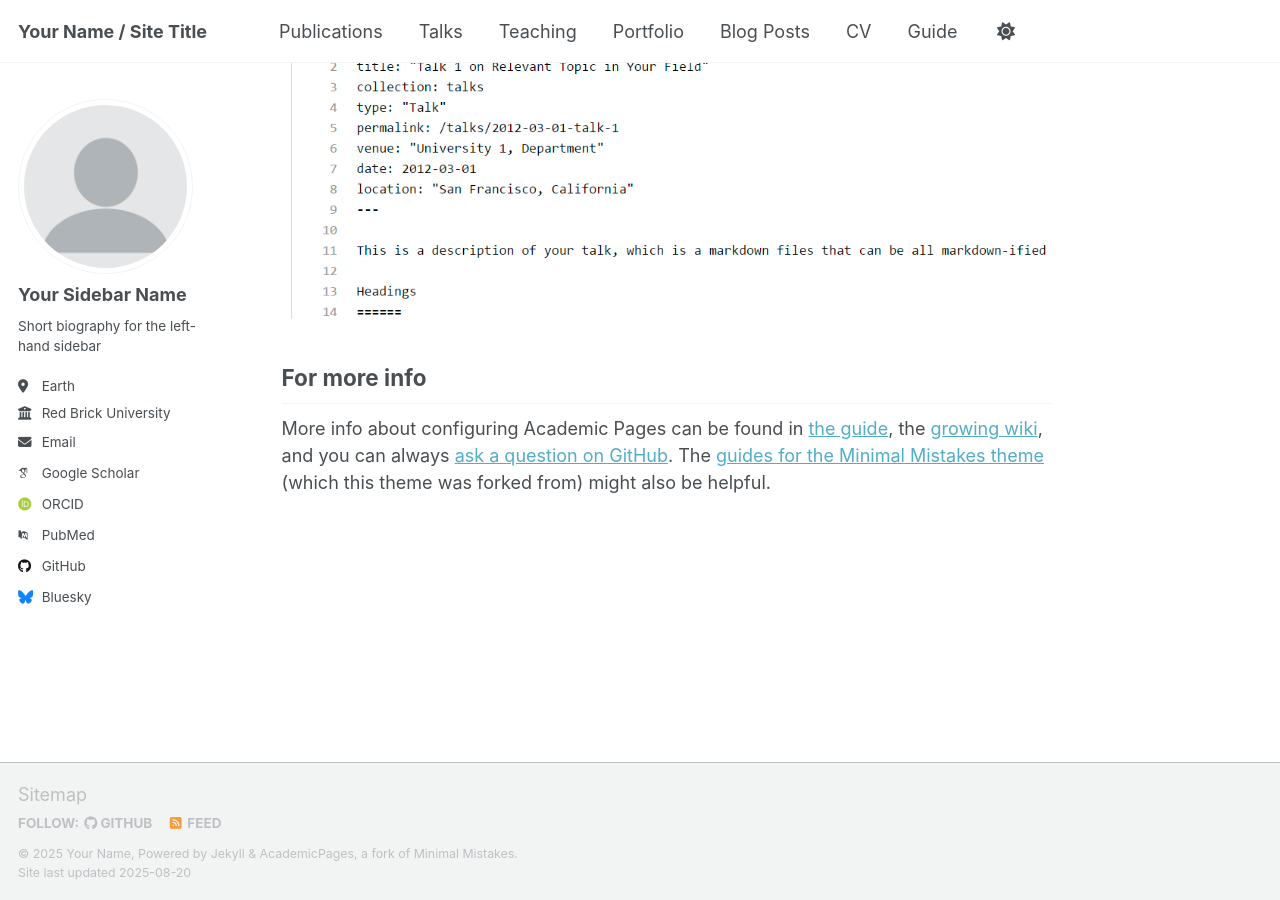
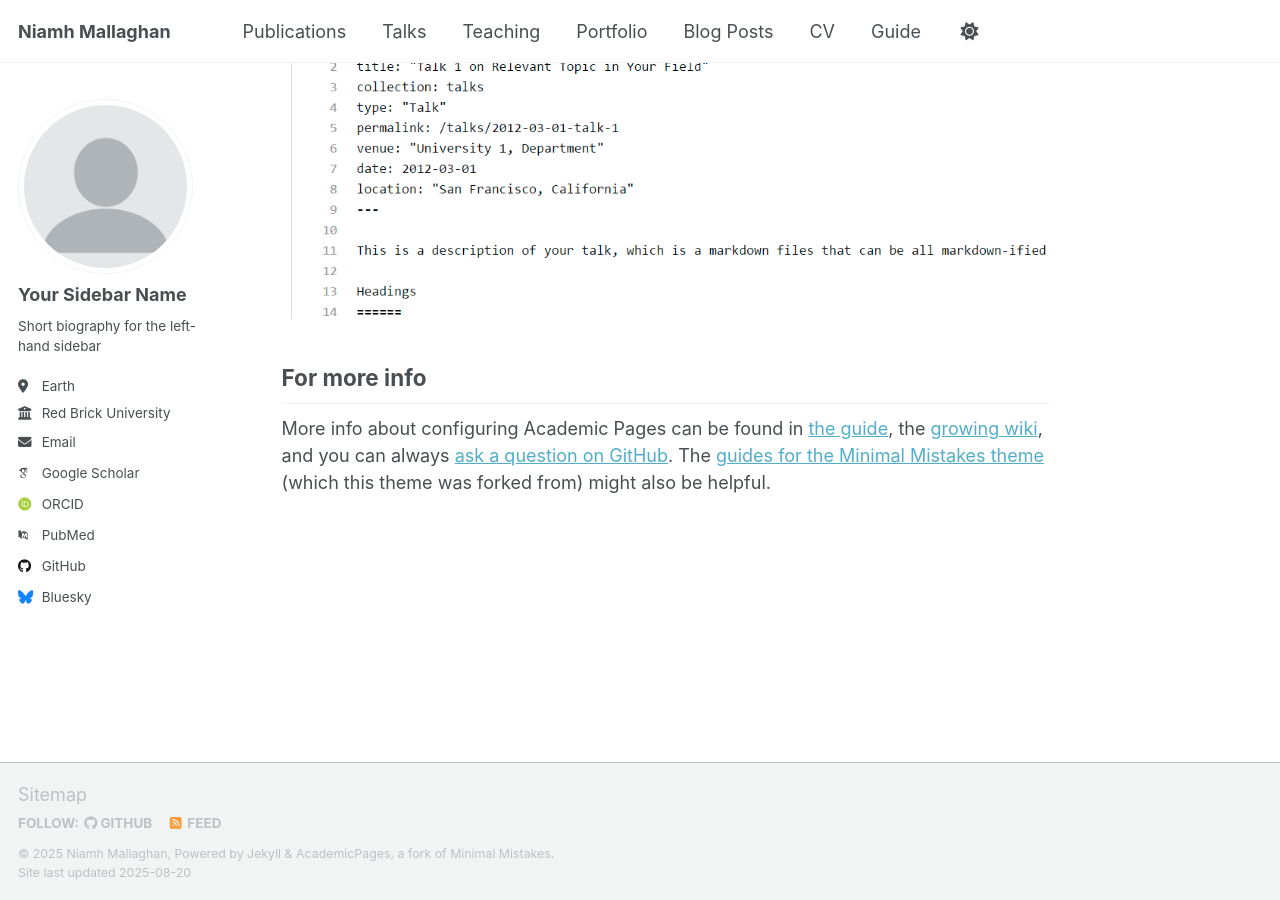
Before and after one commit to nmallaghan/nmallaghan.github.io, a Jekyll site: the page built from _pages/about.md, in a window 1280 px wide and 900 px high, scrolled down 2880 px. Built offline with Jekyll 4.4.1, drawn with Linux system fonts in a browser that asks for light colours; some web fonts are replaced; a script that is not in the unit is left out.

Commit message:
Update _config.yml

```diff
--- a/_config.yml
+++ b/_config.yml
@@ -9,13 +9,13 @@
 # Basic Site Settings
 locale                   : "en-US"
 site_theme               : "default" # Currently available options are "default", "air"
-title                    : "Your Name / Site Title"
+title                    : "Niamh Mallaghan"
 title_separator          : "-"
-name                     : &name "Your Name"
-description              : &description "personal description"
-url                      : https://academicpages.github.io # the base hostname & protocol for your site e.g. "https://[your GitHub username].github.io" or if you already have some other page hosted on Github then use "https://[your GitHub username].github.io/[Your Repo Name]"
+name                     : &name "Niamh Mallaghan"
+description              : &description "PhD Student in Exoplanetary Science"
+url                      : https://nmallaghan.github.io # the base hostname & protocol for your site e.g. "https://[your GitHub username].github.io" or if you already have some other page hosted on Github then use "https://[your GitHub username].github.io/[Your Repo Name]"
 baseurl                  : "" # the subpath of your site, e.g. "/blog"
-repository               : "academicpages/academicpages.github.io"
+repository               : "nmallaghan/nmallaghan.github.io"
 
 # Site Author - The following control what appear as part of the author content on the side bar.
 #               If a field is blank the icon and link will not appear, otherwise it will be shown.
```
